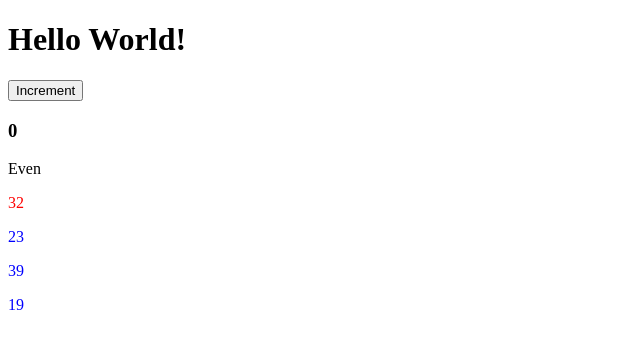
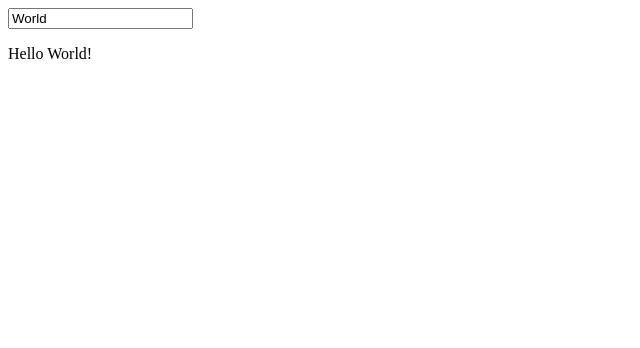
Before and after one commit to roblesdotdev/complete-vuejs, a Vue app: page / in a window 1280 px wide. Shown: the top 348 px of the page, without its empty margins (0-640 px from the left). Built offline with nearby package versions, Linux system fonts and the light colour scheme.

Commit message:
working with v-model

```diff
--- a/src/App.vue
+++ b/src/App.vue
@@ -1,35 +1,11 @@
 <script setup>
 import { ref } from "vue";
-const name = "World";
-const ages = [32, 23, 39, 19];
-
-const count = ref(0);
-
-function isEven() {
-  return count.value % 2 === 0;
-}
-
-function getClass(age) {
-  if (age % 2 === 0) {
-    return "red";
-  } else {
-    return "blue";
-  }
-}
+const name = ref("World");
 </script>
 
 <template>
-  <h1>Hello {{ name }}!</h1>
-
-  <button @click="count++">Increment</button>
-
-  <h3>{{ count }}</h3>
-  <p v-if="isEven()">Even</p>
-  <p v-else>Odd</p>
-
-  <div v-for="age in ages">
-    <p v-bind:class="getClass(age)">{{ age }}</p>
-  </div>
+  <input v-model="name" />
+  <p>Hello {{ name }}!</p>
 </template>
 
 <style>
```
